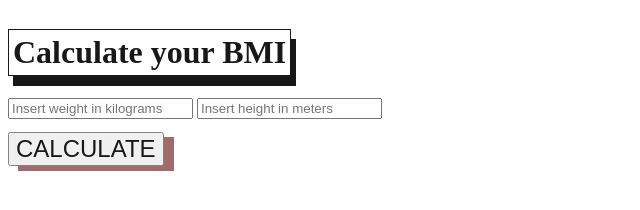
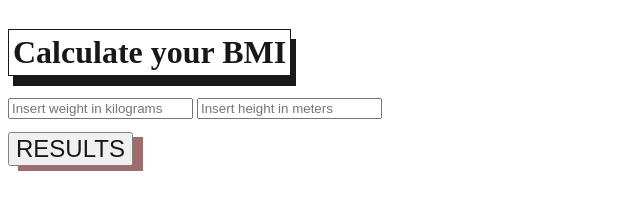
Before and after one commit to T6nuk/nodeJSbodyMassIndex, a website: page index.html in a window 1280 px wide. Shown: the whole page, without its empty margins (0-640 px from the left). Drawn offline with Linux system fonts and the light colour scheme.

Commit message:
small changes

```diff
--- a/index.html
+++ b/index.html
@@ -24,11 +24,7 @@
             font-size: 18pt;
         }
     </style>
-    <script>
-        function areYouSure(){
-            document.getElementsByClassName("button").onclick=alert("Are you sure?")
-        }
-    </script>
+
 </head>
 <body>
 
@@ -37,10 +33,16 @@
 
         <input type="text" name="height" placeholder="Insert height in meters">
 
-        <button class="button" onclick="areYouSure()" type="submit" name="submit">CALCULATE</button>
+        <button class="button" onclick="areYouSure()" type="submit" name="submit">RESULTS</button>
 
 
     </form>
 
+    <script>
+        function areYouSure(){
+            document.getElementsByClassName("button").onclick=alert("Are you sure?")
+        }
+    </script>
+
 </body>
 </html>
```
